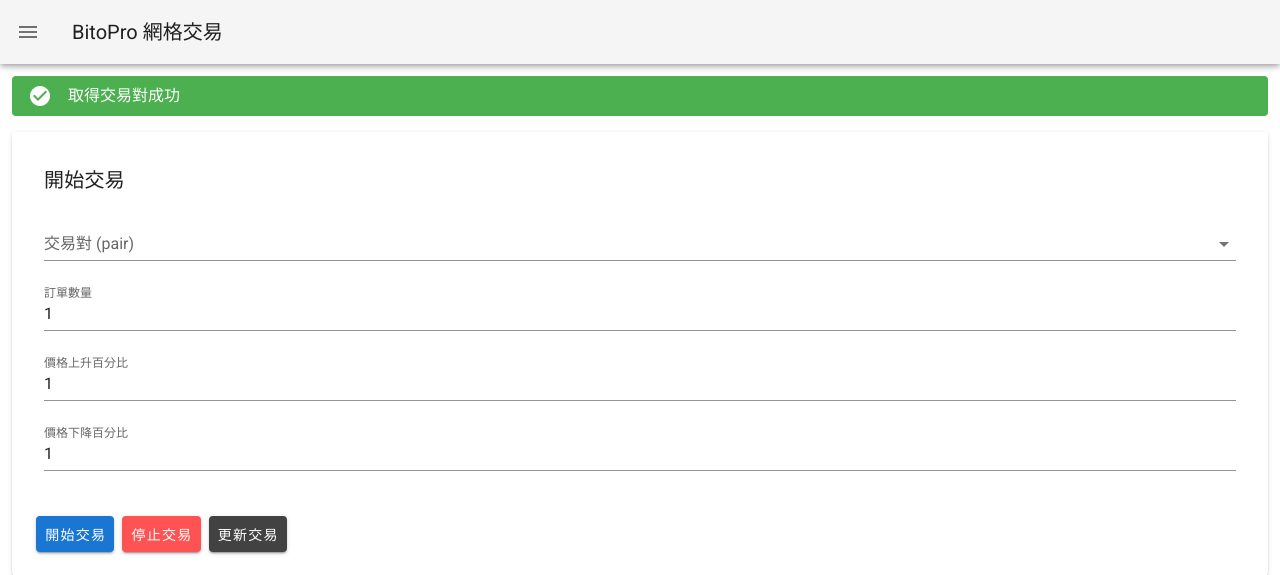
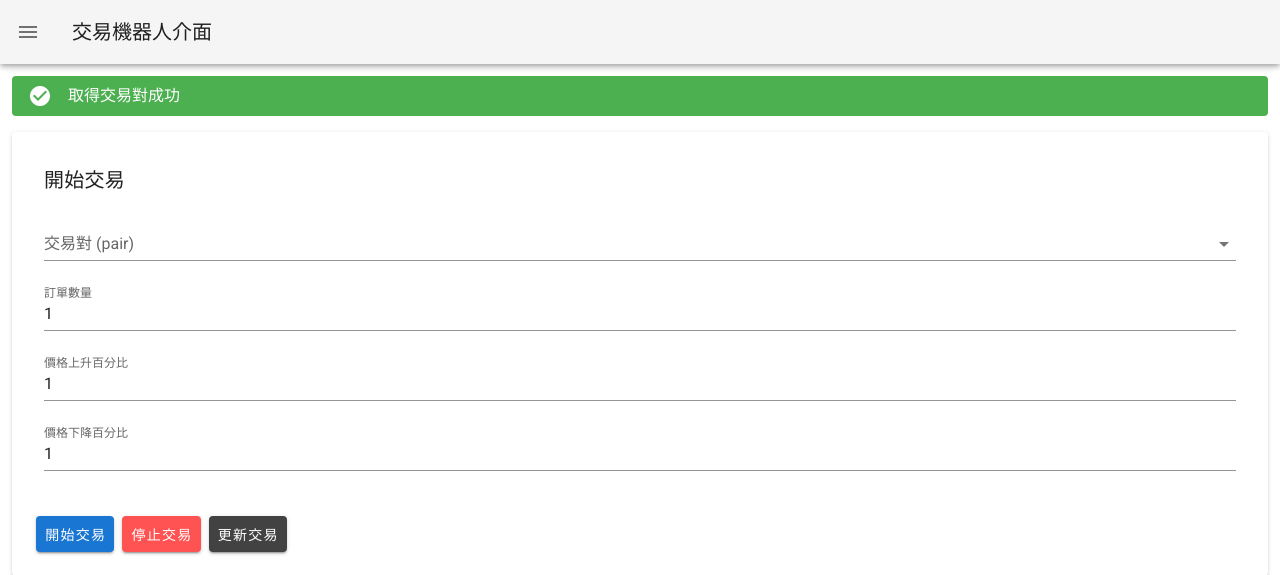
Before and after one commit to codecraft0506/bitobot, a Django app: page / in a window 1280 px wide. Shown: the top 575 px of the page. Run offline with Django 5.2, Linux system fonts and the light colour scheme; the visitor is signed in with stand-in values (Sample User, id 1); data that the repository does not hold is empty; some libraries are stand-ins or nearby versions.

Commit message:
chech trade

```diff
--- a/templates/index.html
+++ b/templates/index.html
@@ -2,7 +2,7 @@
 <html>
 <head>
   <meta charset="UTF-8">
-  <title>BitoPro 網格交易</title>
+  <title>交易介面</title>
   <!-- Vuetify CSS -->
   <link href="https://cdn.jsdelivr.net/npm/vuetify@2.6.0/dist/vuetify.min.css" rel="stylesheet">
   <!-- Google Fonts: Roboto 與 Material Design Icons -->
@@ -57,7 +57,7 @@
       <!-- 上方導覽列：增加手機版導覽圖示 -->
       <v-app-bar app clipped-left>
         <v-app-bar-nav-icon @click="drawer = !drawer"></v-app-bar-nav-icon>
-        <v-toolbar-title>BitoPro 網格交易</v-toolbar-title>
+        <v-toolbar-title>交易機器人介面</v-toolbar-title>
       </v-app-bar>
 
       <!-- 主要內容區 -->
@@ -304,11 +304,11 @@
           this.loading = true;
           axios.post('/start_trade/', this.trade)
             .then(response => {
+              this.checkTrade();  // 確保交易狀態會立即更新
               if (response.data.success) {
                 this.success = '交易開始成功';
                 this.error = '';
                 this.tradeStatus = response.data.data;
-                this.checkTrade();  // 確保交易狀態會立即更新
               } else {
                 this.error = response.data.error;
                 this.success = '';
@@ -325,7 +325,6 @@
             .then(response => {
               if (response.data.success) {
                 this.tradeStatus = response.data.data;
-                console.log(this.tradeStatus);
                 this.success = '取得交易狀態成功';
                 this.error = '';
               } else {
@@ -343,11 +342,11 @@
           this.loading = true;
           axios.post('/stop_trade/')
             .then(response => {
+              this.checkTrade();  // 確保交易狀態會立即更新
               if (response.data.success) {
                 this.success = response.data.data.message;
                 this.error = '';
                 this.tradeStatus = null;
-                this.checkTrade();  // 確保交易狀態會立即更新
               } else {
                 this.error = response.data.error;
                 this.success = '';
@@ -362,11 +361,11 @@
           this.loading = true;
           axios.post('/update_trade/', this.trade)
             .then(response => {
+              this.checkTrade();  // 確保交易狀態會立即更新
               if (response.data.success) {
                 this.success = '交易更新成功';
                 this.error = '';
                 this.tradeStatus = response.data.data;
-                this.checkTrade();  // 確保交易狀態會立即更新
               } else {
                 this.error = response.data.error;
                 this.success = '';
```
